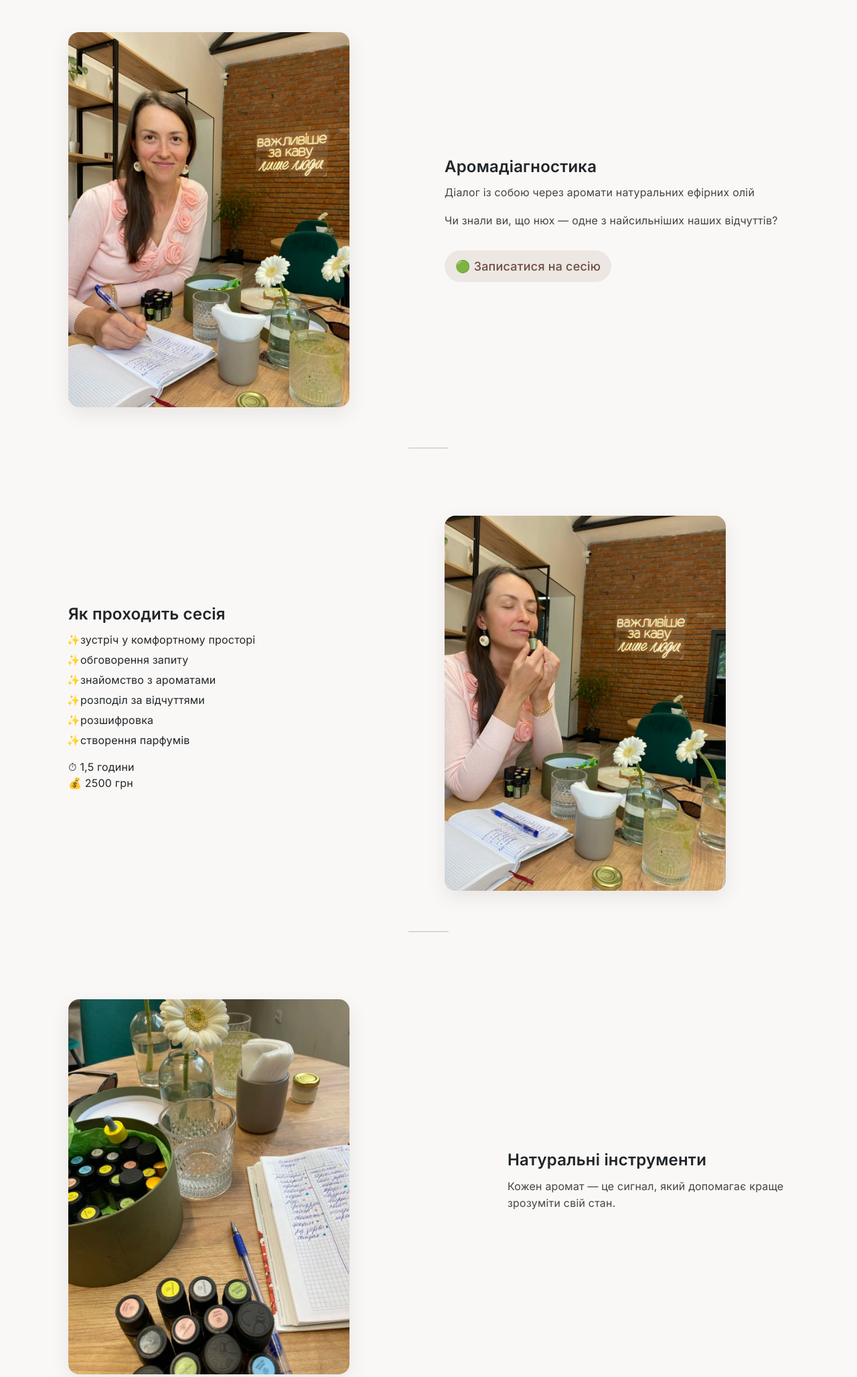
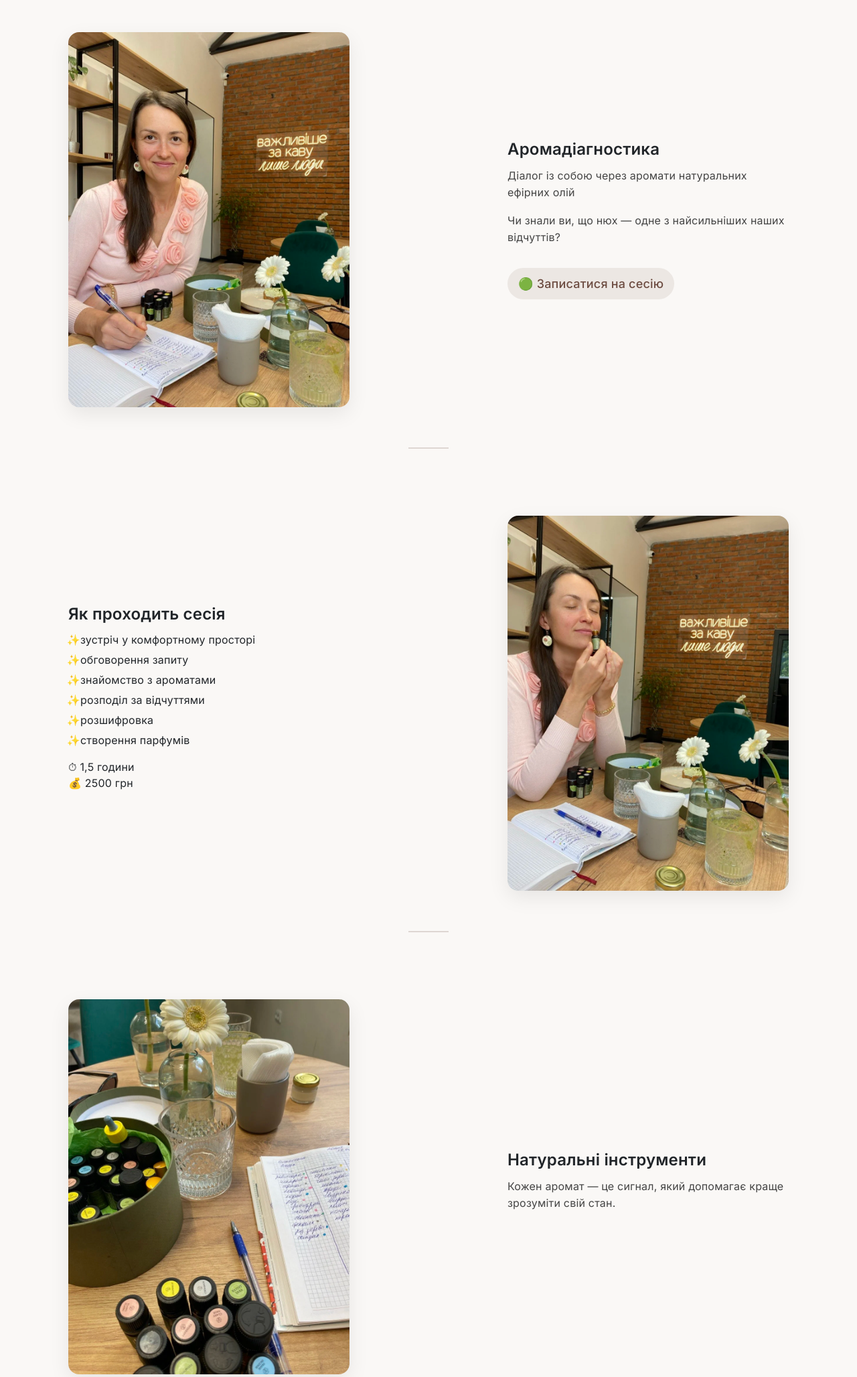
Before and after one commit to egusarov/muravka, a Django app: page /aromadiagnostics/ in a window 1280 px wide. Shown: the top 2056 px of the page at 67% size. Run offline with Django 5.2, Linux system fonts and the light colour scheme.

Commit message:
feat(aroma): polish landing (SEO + UX + tracking)

```diff
--- /dev/null
+++ b/store/static/js/aroma.js
@@ -0,0 +1,12 @@
+const cert = document.getElementById('cert-preview');
+const modal = document.getElementById('cert-modal');
+
+if (cert && modal) {
+    cert.addEventListener('click', () => {
+        modal.classList.add('active');
+    });
+
+    modal.addEventListener('click', () => {
+        modal.classList.remove('active');
+    });
+}
--- a/store/templates/store/aromadiagnostics.html
+++ b/store/templates/store/aromadiagnostics.html
@@ -1,46 +1,32 @@
+{% extends "store/base_landing.html" %}
 {% load static %}
-<!DOCTYPE html>
-<html lang="uk">
-<head>
-    <meta charset="UTF-8">
-    <meta name="viewport" content="width=device-width, initial-scale=1.0">
-    <title>Аромадіагностика — Muravka-krem</title>
 
-    <link href="https://cdn.jsdelivr.net/npm/bootstrap@5.3.3/dist/css/bootstrap.min.css" rel="stylesheet">
-    <link href="https://fonts.googleapis.com/css2?family=Inter:wght@400;500;600&display=swap" rel="stylesheet">
+{% block title %}Аромадіагностика — Muravka-krem{% endblock %}
 
-    <link href="{% static 'css/base.css' %}" rel="stylesheet">
-    <link href="{% static 'css/style.css' %}" rel="stylesheet">
+{% block extra_head %}
+    <meta name="description"
+          content="Аромадіагностика — сесія роботи з ефірними оліями для глибшого розуміння себе. Запис онлайн.">
     <link href="{% static 'css/aroma.css' %}" rel="stylesheet">
+{% endblock %}
 
-    {% if GA_MEASUREMENT_ID %}
-    <script async src="https://www.googletagmanager.com/gtag/js?id={{ GA_MEASUREMENT_ID }}"></script>
+{% block extra_body_class %}aroma-page{% endblock %}
 
-    <script>
-      window.dataLayer = window.dataLayer || [];
-      function gtag(){dataLayer.push(arguments);}
-      gtag('js', new Date());
-
-      gtag('config', '{{ GA_MEASUREMENT_ID }}');
-    </script>
-    {% endif %}
-</head>
-
-<body class="aroma-page">
-
+{% block content %}
     <div class="container py-5">
 
         <!-- HERO -->
         <div class="row align-items-center aroma-block justify-content-center g-5">
 
             <div class="col-md-6">
-            <div aroma-content aroma-left>
-                <img src="{% static 'img/aroma-hero.webp' %}" class="img-fluid aroma-img">
+                <div class="aroma-content aroma-left">
+                    <img src="{% static 'img/aroma-hero.webp' %}"
+                         class="img-fluid aroma-img"
+                         alt="Аромадіагностика — робота з ефірними оліями">
                 </div>
             </div>
 
             <div class="col-md-6">
-            <div aroma-content aroma-right>
+                <div class="aroma-content aroma-right">
                     <h1 class="aroma-title">Аромадіагностика</h1>
 
                     <p class="aroma-text">
@@ -56,7 +42,7 @@
                        rel="noopener noreferrer"
                        class="btn btn--brand mt-3 js-social-click"
                        data-social="telegram"
-                    data-location="aromadiagnostics">
+                       data-location="aroma_hero">
                         🟢 Записатися на сесію
                     </a>
                 </div>
@@ -69,7 +55,7 @@
         <div class="row align-items-center aroma-block justify-content-center g-5">
 
             <div class="col-md-6">
-            <div aroma-content aroma-left>
+                <div class="aroma-content aroma-left">
                     <h2 class="aroma-title">Як проходить сесія</h2>
 
                     <ul class="aroma-list">
@@ -89,8 +75,11 @@
             </div>
 
             <div class="col-md-6">
-            <div aroma-content aroma-right>
-                <img src="{% static 'img/aroma-process.webp' %}" class="img-fluid aroma-img">
+                <div class="aroma-content aroma-right">
+                    <img src="{% static 'img/aroma-process.webp' %}"
+                         loading="lazy"
+                         class="img-fluid aroma-img"
+                         alt="Аромадіагностика — як проходить сесія">
                 </div>
             </div>
 
@@ -102,7 +91,10 @@
 
             <div class="col-md-6">
                 <div class="aroma-content aroma-left">
-                <img src="{% static 'img/aroma-kit.webp' %}" class="img-fluid aroma-img">
+                    <img src="{% static 'img/aroma-kit.webp' %}"
+                         loading="lazy"
+                         class="img-fluid aroma-img"
+                         alt="Аромадіагностика — натуральні інструменти">
                 </div>
             </div>
 
@@ -125,15 +117,17 @@
             <h2 class="aroma-title">Сертифікація</h2>
 
             <img src="{% static 'img/aroma-certificate.webp' %}"
+                 loading="lazy"
                  class="aroma-cert mt-3"
-             id="cert-preview">
+                 id="cert-preview"
+                 alt="Аромадіагностика — сертифікат майстра">
 
             <a href="https://t.me/SvetaHusarova"
                target="_blank"
                rel="noopener noreferrer"
                class="btn btn--brand mt-4 js-social-click"
                data-social="telegram"
-            data-location="aromadiagnostics">
+               data-location="aroma_certificate">
                 🟢 Записатися на сесію
             </a>
 
@@ -143,22 +137,13 @@
 
 
     <!-- MODAL -->
-<div id="cert-modal" class="cert-modal">
-    <img src="{% static 'img/aroma-certificate.webp' %}">
+    <div id="cert-modal" class="cert-modal" role="dialog" aria-hidden="true">
+        <img src="{% static 'img/aroma-certificate.webp' %}"
+             alt="Сертифікат аромадіагностики">
     </div>
 
-<script>
-const cert = document.getElementById('cert-preview');
-const modal = document.getElementById('cert-modal');
+{% endblock %}
 
-cert.addEventListener('click', () => {
-    modal.classList.add('active');
-});
-
-modal.addEventListener('click', () => {
-    modal.classList.remove('active');
-});
-</script>
-
-</body>
-</html>
+{% block scripts %}
+    <script src="{% static 'js/aroma.js' %}"></script>
+{% endblock %}
```
Lines whose indentation alone changed are shown as unchanged.
